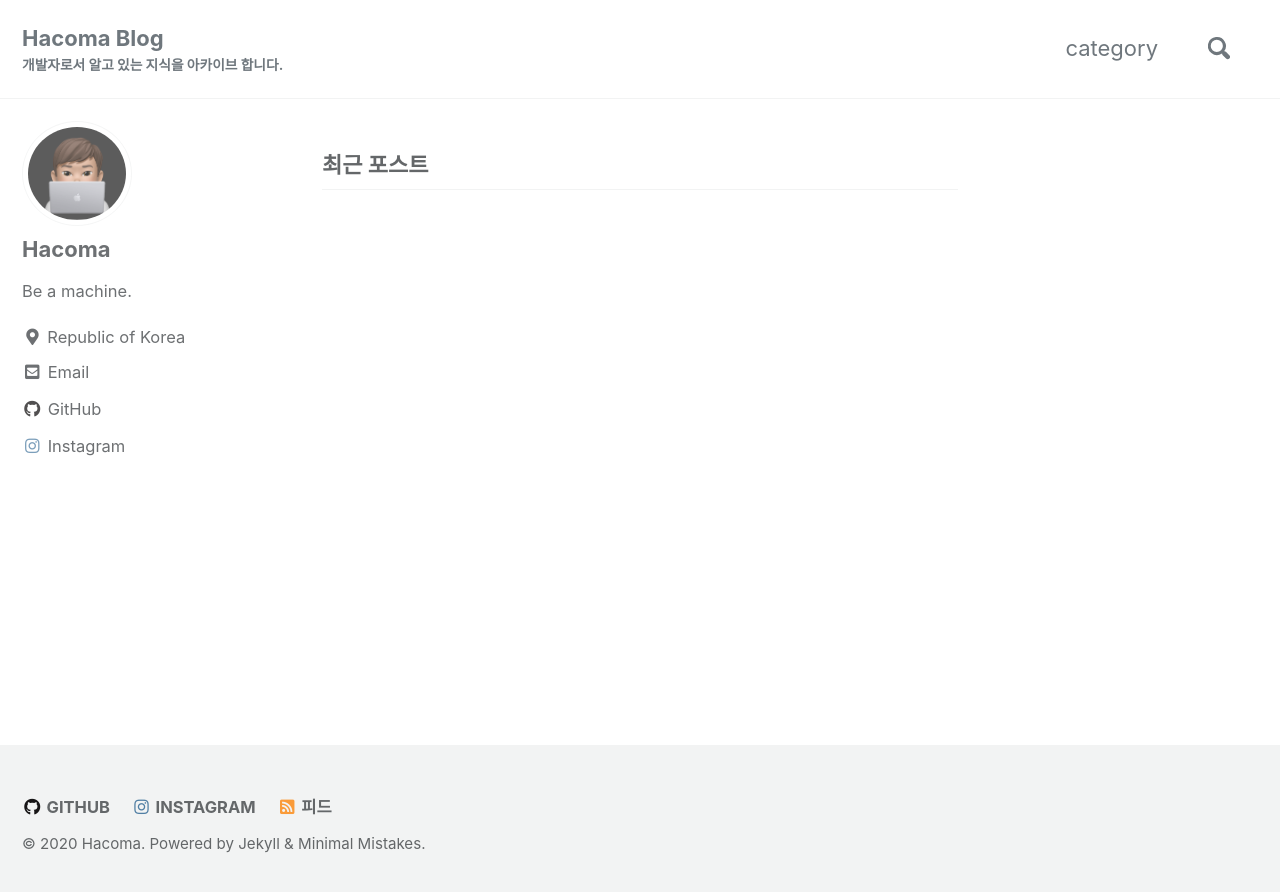
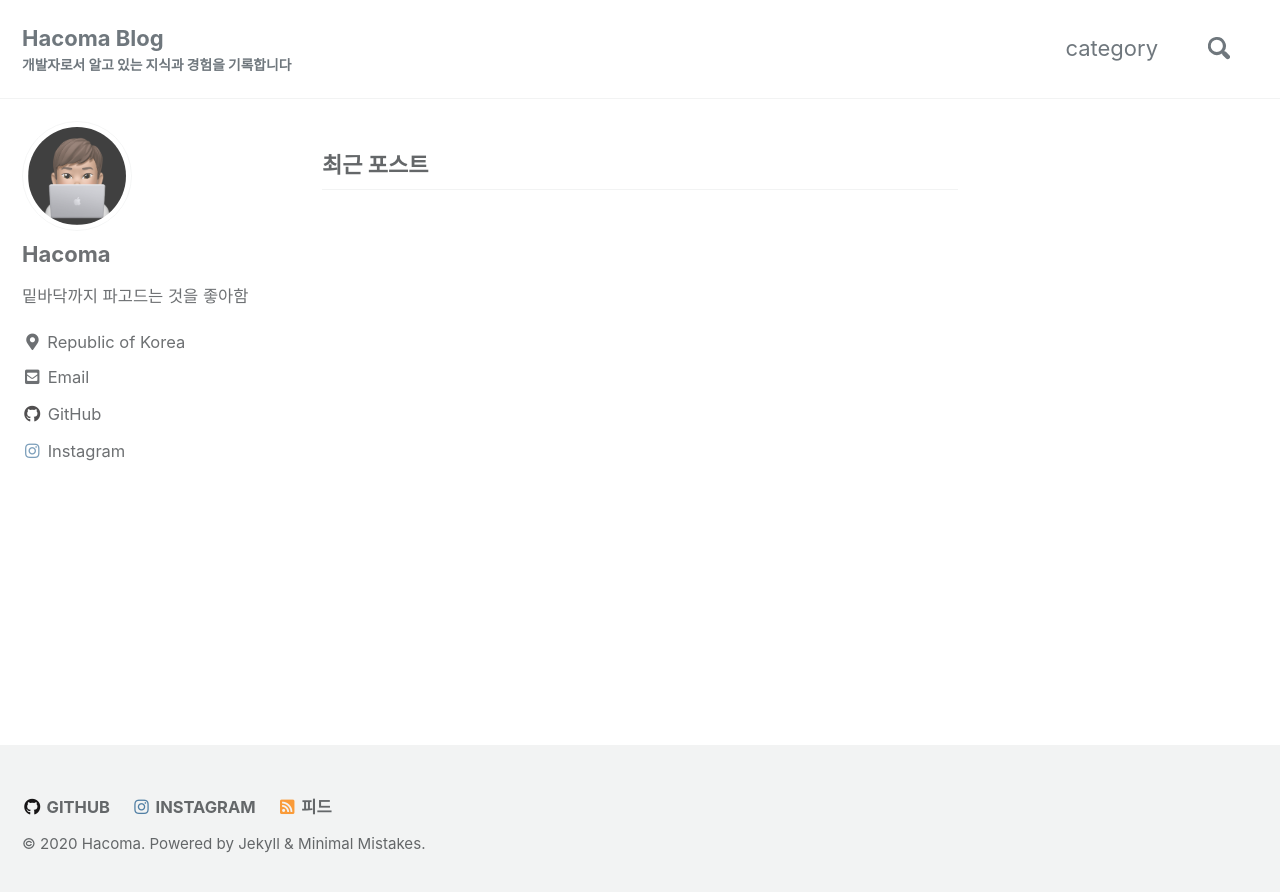
Before and after one commit to hacoma/hacoma.github.io, a Jekyll site: the page built from index.html, in a window 1280 px wide. Shown: the top 892 px of the page. Built offline with Jekyll 4.4.1, drawn with Linux system fonts in a browser that asks for light colours; cached includes are drawn as plain includes; the list of posts is cut into pages by our own code.

Commit message:
feat: Update config.yml

```diff
--- a/_config.yml
+++ b/_config.yml
@@ -18,13 +18,13 @@ minimal_mistakes_skin    : "default" # "air", "aqua", "contrast", "dark", "dirt"
 locale                   : "ko-KR"
 title                    : "Hacoma Blog"
 title_separator          : "-"
-subtitle                 : "개발자로서 알고 있는 지식을 아카이브 합니다."
+subtitle                 : "개발자로서 알고 있는 지식과 경험을 기록합니다"
 name                     : "Hacoma"
-description              : "Be a machine."
+description              : "개발자로서 알고 있는 지식과 경험을 기록합니다"
 url                      : "https://hacoma.github.io/"
 baseurl                  : # the subpath of your site, e.g. "/blog"
 repository               : "hacoma/hacoma.github.io"
-teaser                   : # path of fallback teaser image, e.g. "/assets/images/500x300.png"
+teaser                   : "/assets/images/post/placeholder/teaser.png"
 logo                     : # path of logo image to display in the masthead, e.g. "/assets/images/88x88.png"
 masthead_title           : # overrides the website title displayed in the masthead, use " " for no title
 breadcrumbs              : true
@@ -95,7 +95,7 @@ analytics:
 author:
   name             : "Hacoma"
   avatar           : "/assets/images/bio/photo.png"
-  bio              : "Be a machine."
+  bio              : "밑바닥까지 파고드는 것을 좋아함"
   location         : "Republic of Korea"
   email            :
   links:
@@ -209,7 +209,7 @@ sass:
 permalink: /:categories/:title/
 paginate: 5 # amount of posts to show
 paginate_path: /page:num/
-timezone: # https://en.wikipedia.org/wiki/List_of_tz_database_time_zones
+timezone: "Asia/Seoul"
 
 
 # Plugins (previously gems:)
```
Also changed, not shown: assets/images/bio/photo.png, assets/images/post/placeholder/teaser.png (added).
